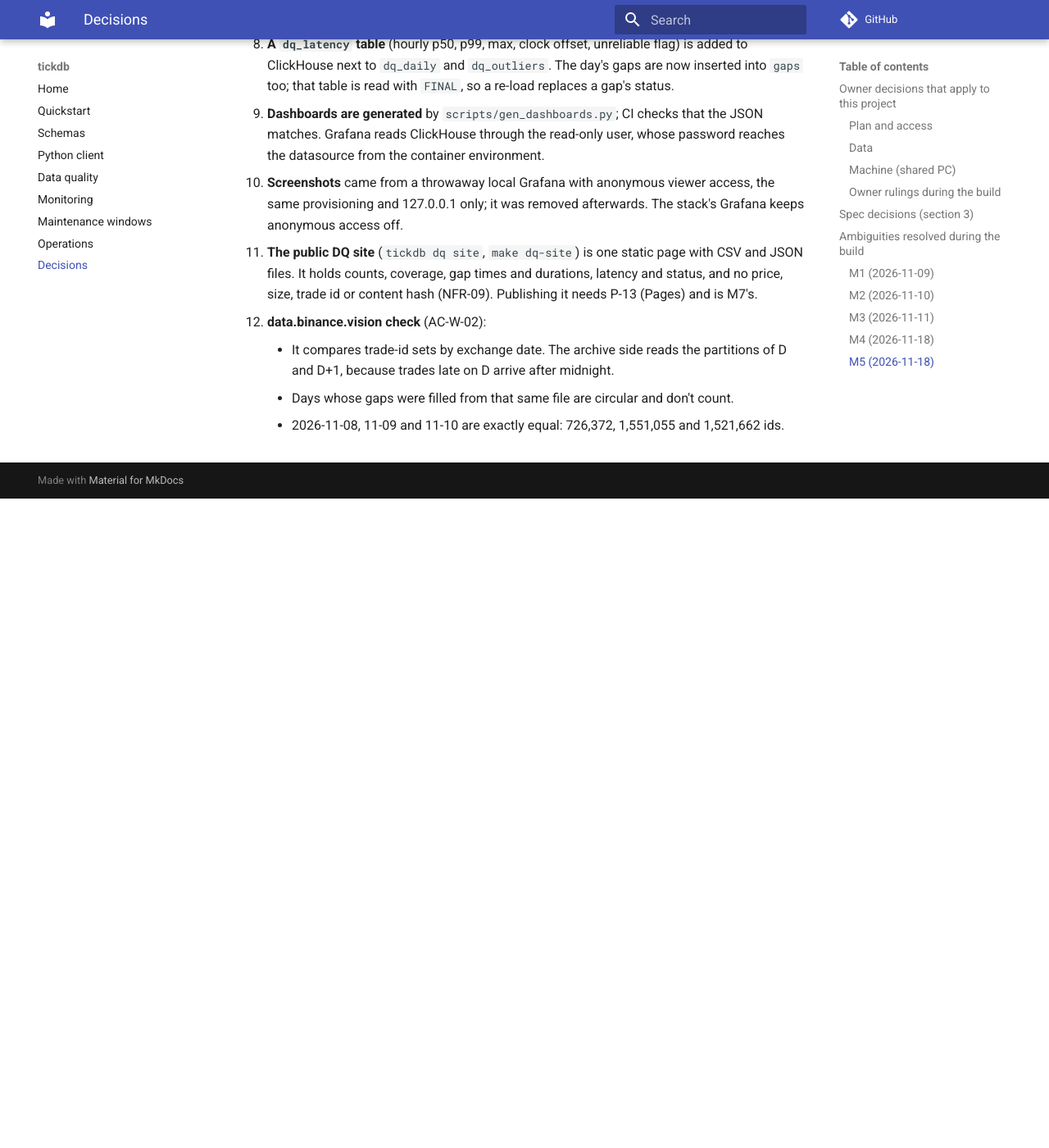
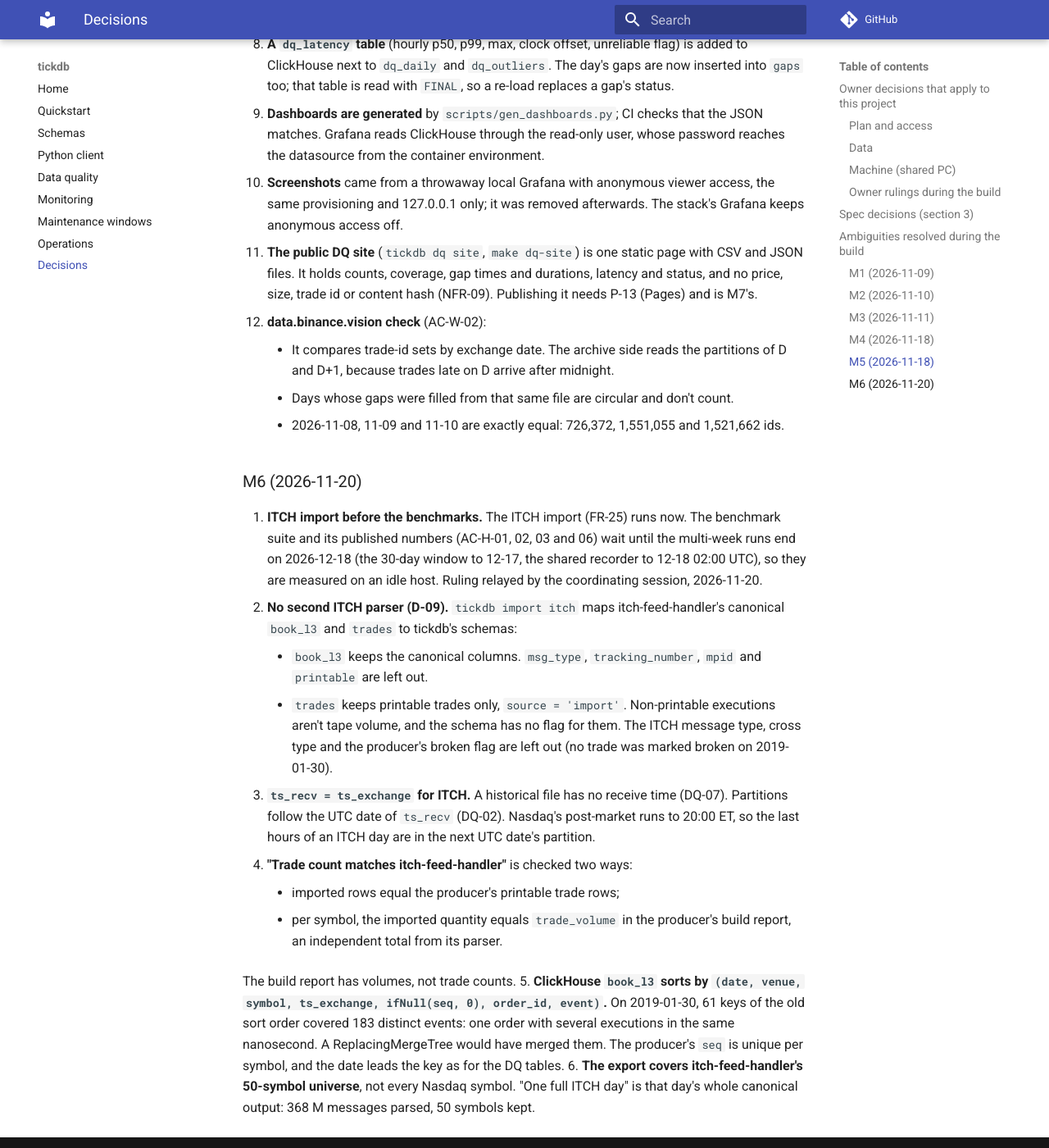
Before and after one commit to avmhdt/tick-data-platform, an MkDocs documentation site: the page built from docs/decisions.md, in a window 1280 px wide and 1400 px high, scrolled down 10163 px. Shown: the whole window at 82% size. Built offline with MkDocs 1.6.1 and Material for MkDocs 9.7.7, drawn with Linux system fonts in a browser that asks for light colours; comment, search, counter and statistics services are not loaded; before the commit the page ends 10771 px from its top, so only the background shows below that.

Commit message:
M6: ITCH import run of 2019-01-30 and M6 decisions

```diff
--- a/docs/decisions.md
+++ b/docs/decisions.md
@@ -314,3 +314,30 @@ the build. `DECISIONS.md` overrides the spec, and the spec overrides `README.md`
       and D+1, because trades late on D arrive after midnight.
     - Days whose gaps were filled from that same file are circular and don't count.
     - 2026-11-08, 11-09 and 11-10 are exactly equal: 726,372, 1,551,055 and 1,521,662 ids.
+
+### M6 (2026-11-20)
+
+1. **ITCH import before the benchmarks.** The ITCH import (FR-25) runs now. The benchmark
+   suite and its published numbers (AC-H-01, 02, 03 and 06) wait until the multi-week runs end
+   on 2026-12-18 (the 30-day window to 12-17, the shared recorder to 12-18 02:00 UTC), so they
+   are measured on an idle host. Ruling relayed by the coordinating session, 2026-11-20.
+2. **No second ITCH parser (D-09).** `tickdb import itch` maps itch-feed-handler's canonical
+   `book_l3` and `trades` to tickdb's schemas:
+    - `book_l3` keeps the canonical columns. `msg_type`, `tracking_number`, `mpid` and `printable` are left out.
+    - `trades` keeps printable trades only, `source = 'import'`. Non-printable executions aren't tape volume, and the schema has no flag for them. The ITCH message type, cross type and the producer's broken flag are left out (no trade was marked broken on 2019-01-30).
+3. **`ts_recv = ts_exchange` for ITCH.** A historical file has no receive time (DQ-07).
+   Partitions follow the UTC date of `ts_recv` (DQ-02). Nasdaq's post-market runs to
+   20:00 ET, so the last hours of an ITCH day are in the next UTC date's partition.
+4. **"Trade count matches itch-feed-handler"** is checked two ways:
+    - imported rows equal the producer's printable trade rows;
+    - per symbol, the imported quantity equals `trade_volume` in the producer's build report, an independent total from its parser.
+
+   The build report has volumes, not trade counts.
+5. **ClickHouse `book_l3` sorts by `(date, venue, symbol, ts_exchange, ifNull(seq, 0),
+   order_id, event)`.** On 2019-01-30, 61 keys of the old sort order covered 183 distinct
+   events: one order with several executions in the same nanosecond. A ReplacingMergeTree
+   would have merged them. The producer's `seq` is unique per symbol, and the date leads the
+   key as for the DQ tables.
+6. **The export covers itch-feed-handler's 50-symbol universe**, not every Nasdaq symbol.
+   "One full ITCH day" is that day's whole canonical output: 368 M messages parsed, 50 symbols
+   kept.
```
Also changed, not shown: docs/operations.md (+26 -0 lines).
